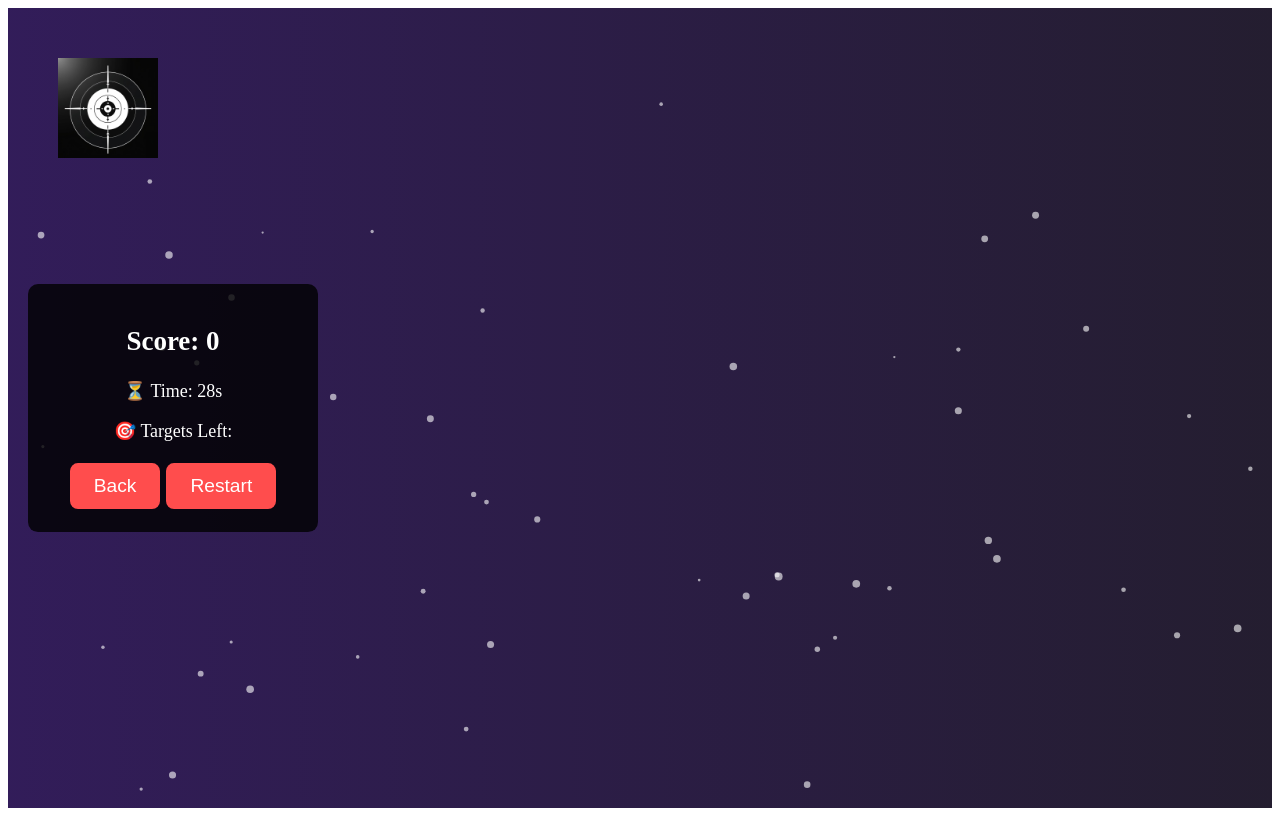
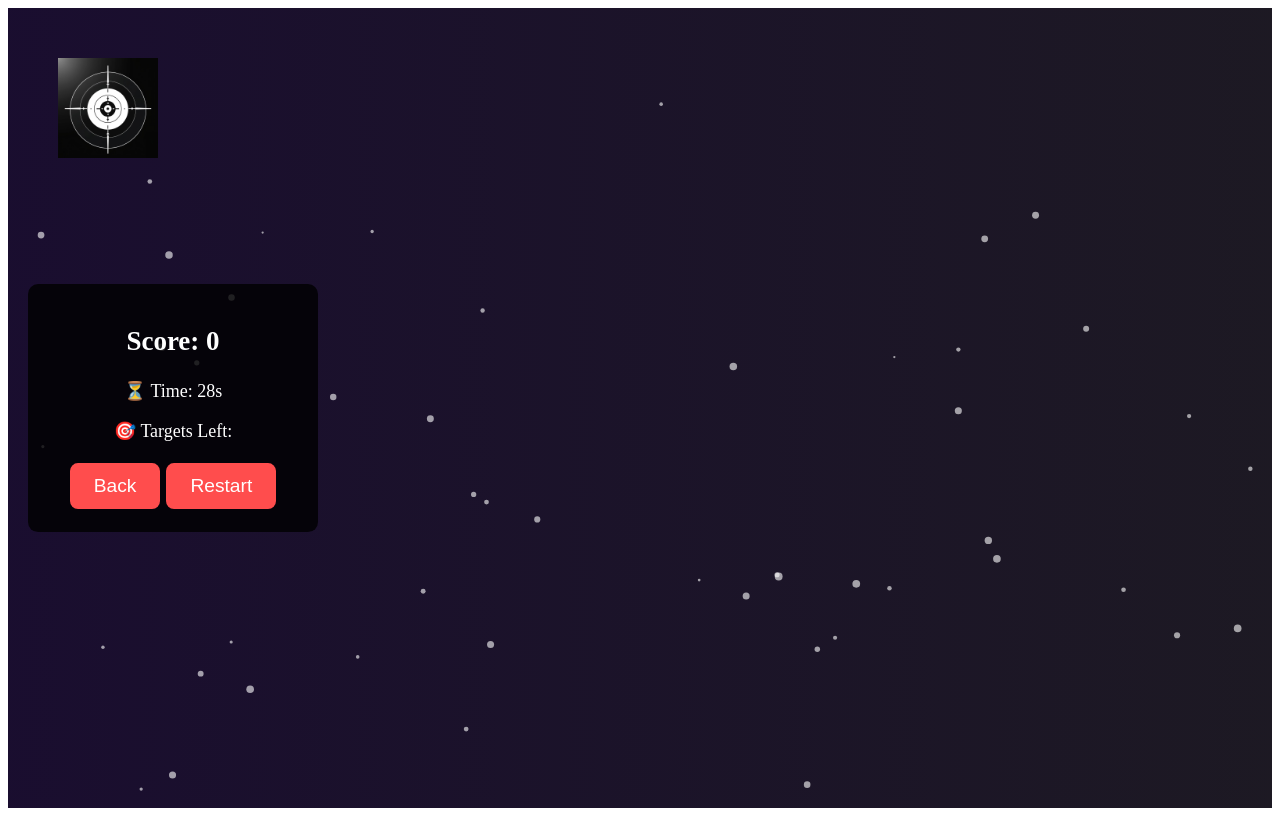
Before and after one commit to ZiglaCity/aim-trainer, a React (Vite) app: page / in a window 1280 px wide. Both pictures are taken after a click on the button "Start Game". Built offline with nearby package versions, Linux system fonts and the light colour scheme.

Commit message:
final background color

```diff
--- a/src/styles/game.css
+++ b/src/styles/game.css
@@ -4,7 +4,7 @@
     align-items: center;
     height: 100vh;
     position: relative;
-    background: linear-gradient(270deg, #1e1e1e, #3a1c71, #220353);
+    background: linear-gradient(270deg, #1e1e1e, #180736, #220353);
     background-size: 400% 400%;
     animation: gradientAnimation 10s ease infinite;
     overflow: hidden;
@@ -21,6 +21,7 @@
     left: 20px;
     top: 50%;
     transform: translateY(-50%);
+
 }
 
 .game-area {
```
